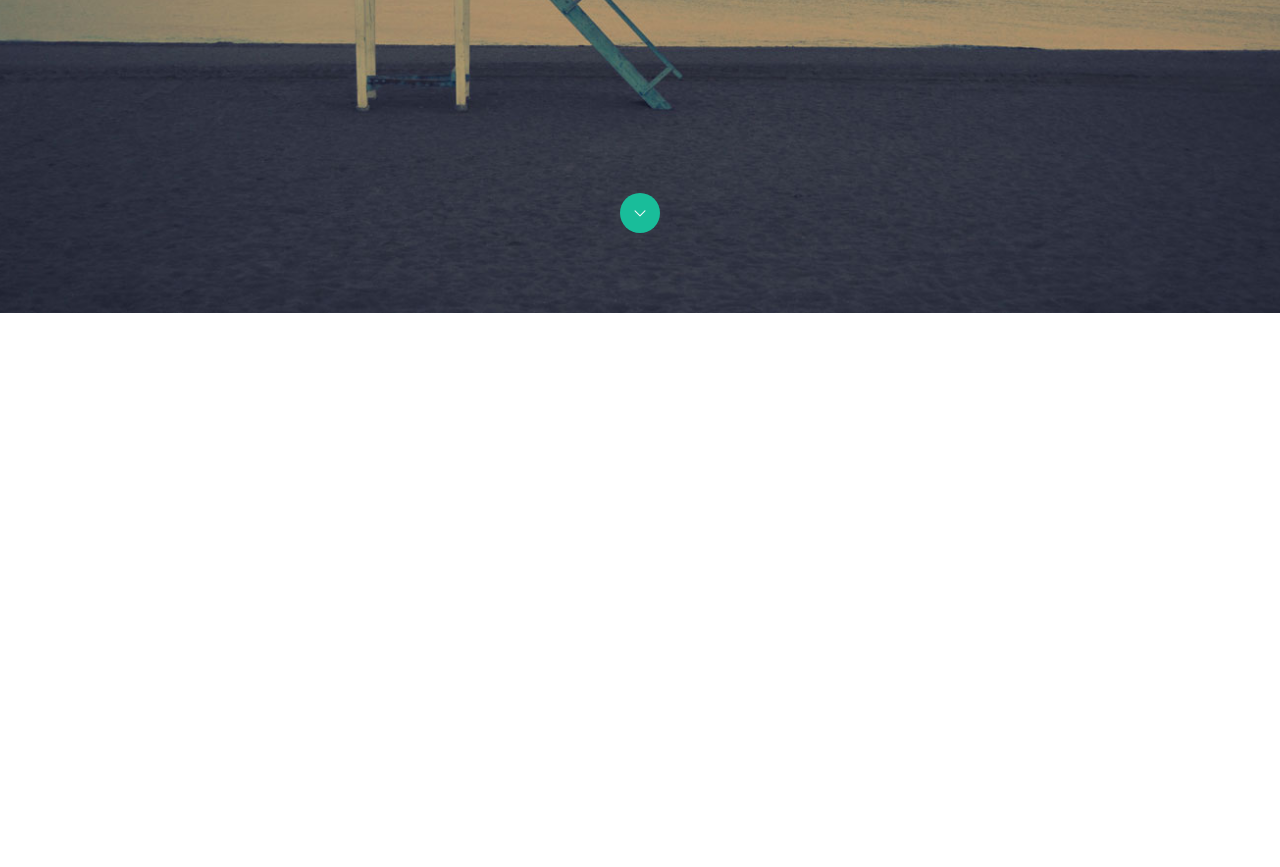
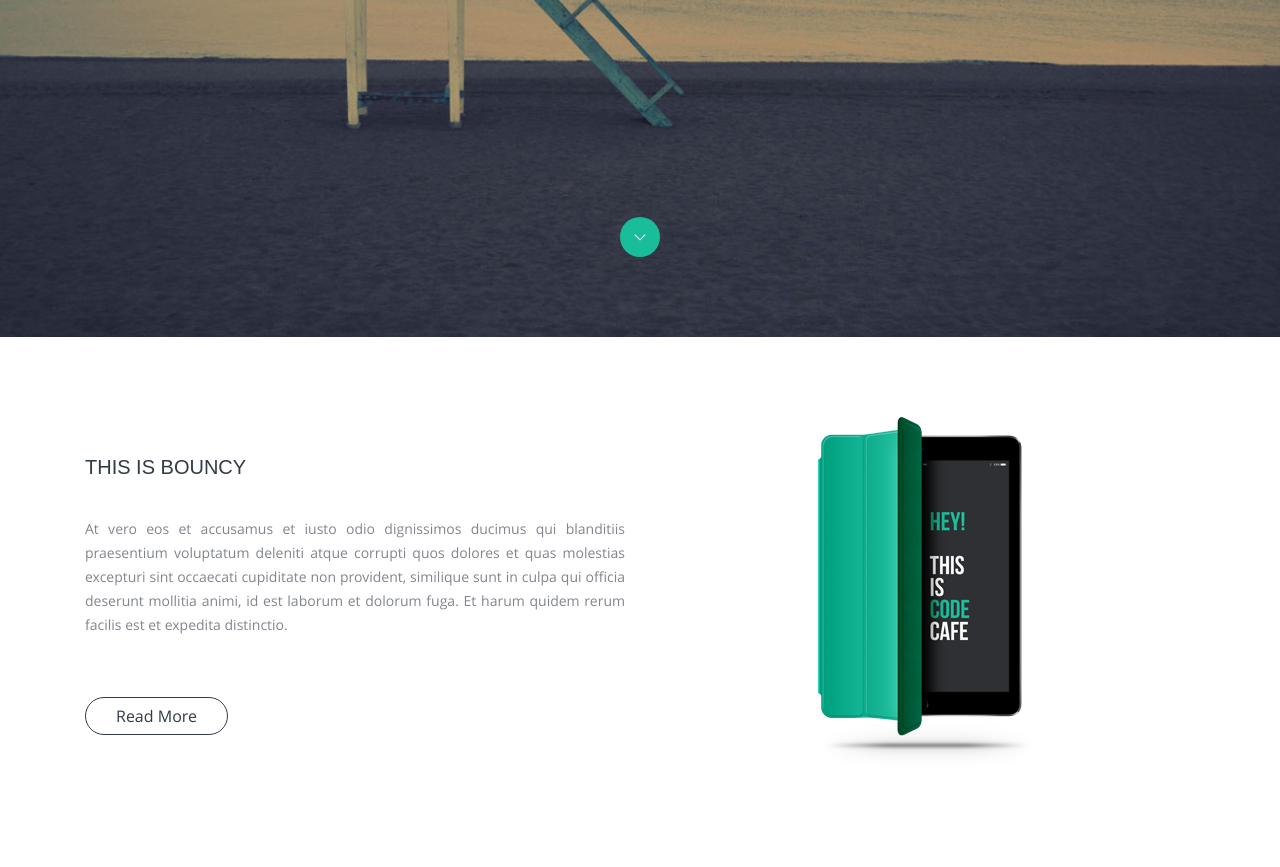
Before and after one commit to BohdanK226/Bouncy, a plain HTML site: page index.html in a window 1280 px wide. Shown: the part 410-1277 px from the top of the page. Before the commit the page ends 800 px from the top, so only its background shows below. Drawn offline with Linux system fonts and the light colour scheme; a web font is replaced by a local one.

Commit message:
done section bouncy

```diff
--- a/index.html
+++ b/index.html
@@ -48,9 +48,29 @@
             </div>
         </nav>
         <h1 class="title">we are code cafe</h1>
-        <p class="subtitle">At vero eos et accusamus et iusto odio dignissimos ducimus qui blanditiis praesentium voluptatum</p>
+        <p class="subtitle">At vero eos et accusamus et iusto odio dignissimos ducimus qui blanditiis praesentium
+            voluptatum</p>
         <a href="#" class="pe-7s-angle-down"></a>
     </div>
 </header>
+<section class="bouncy">
+    <div class="container">
+        <div class="row">
+            <div class="content col-12 col-md-6">
+                <h2 class="title">this is bouncy</h2>
+                <p class="main-font">At vero eos et accusamus et iusto odio dignissimos ducimus qui blanditiis
+                    praesentium
+                    voluptatum deleniti atque corrupti quos dolores et quas molestias excepturi sint occaecati
+                    cupiditate
+                    non provident, similique sunt in culpa qui officia deserunt mollitia animi, id est laborum et
+                    dolorum
+                    fuga. Et harum quidem rerum facilis est et expedita distinctio. </p>
+                <a href="#" class="custom-btn">Read More</a>
+            </div>
+            <div class="ipad col-12 col-md-6"></div>
+        </div>
+    </div>
+
+</section>
 </body>
 </html>
--- a/scss/style.scss
+++ b/scss/style.scss
@@ -17,6 +17,7 @@ $paddings: 80px 0 100px 0;
   font-family: OpenSansRegular, Arial, sans-serif;
   color: #81868e;
   font-size: 14px;
+  line-height: 24px;
 }
 
 .subtitle {
@@ -41,6 +42,21 @@ $paddings: 80px 0 100px 0;
   text-align: center;
   margin-bottom: 40px;
   font-size: 20px;
+}
+
+.custom-btn {
+  display: block;
+  float: left;
+  font-family: OpenSansRegular, Arial, sans-serif;
+  font-size: 16px;
+  color: #333b46;
+  padding: 10px 30px;
+  text-transform: capitalize;
+  border: 1px solid #333b46;
+  -webkit-border-radius: 25px;
+  -moz-border-radius: 25px;
+  border-radius: 25px;
+  margin: 60px 0 20px 0;
 }
 
 .navbar-brand {
@@ -114,3 +130,21 @@ header {
     align-items: center;
   }
 }
+
+.bouncy {
+  padding: $paddings;
+  .ipad {
+    background: url("../images/ipad.png") no-repeat center center;
+    background-size: contain;
+    height: 350px;
+  }
+  .content {
+    padding-top: 40px;
+    .title{
+      text-align: left;
+    }
+    .main-font {
+      text-align: justify;
+    }
+  }
+}
```
Also changed, not shown: css/style.css, 1 other file.
